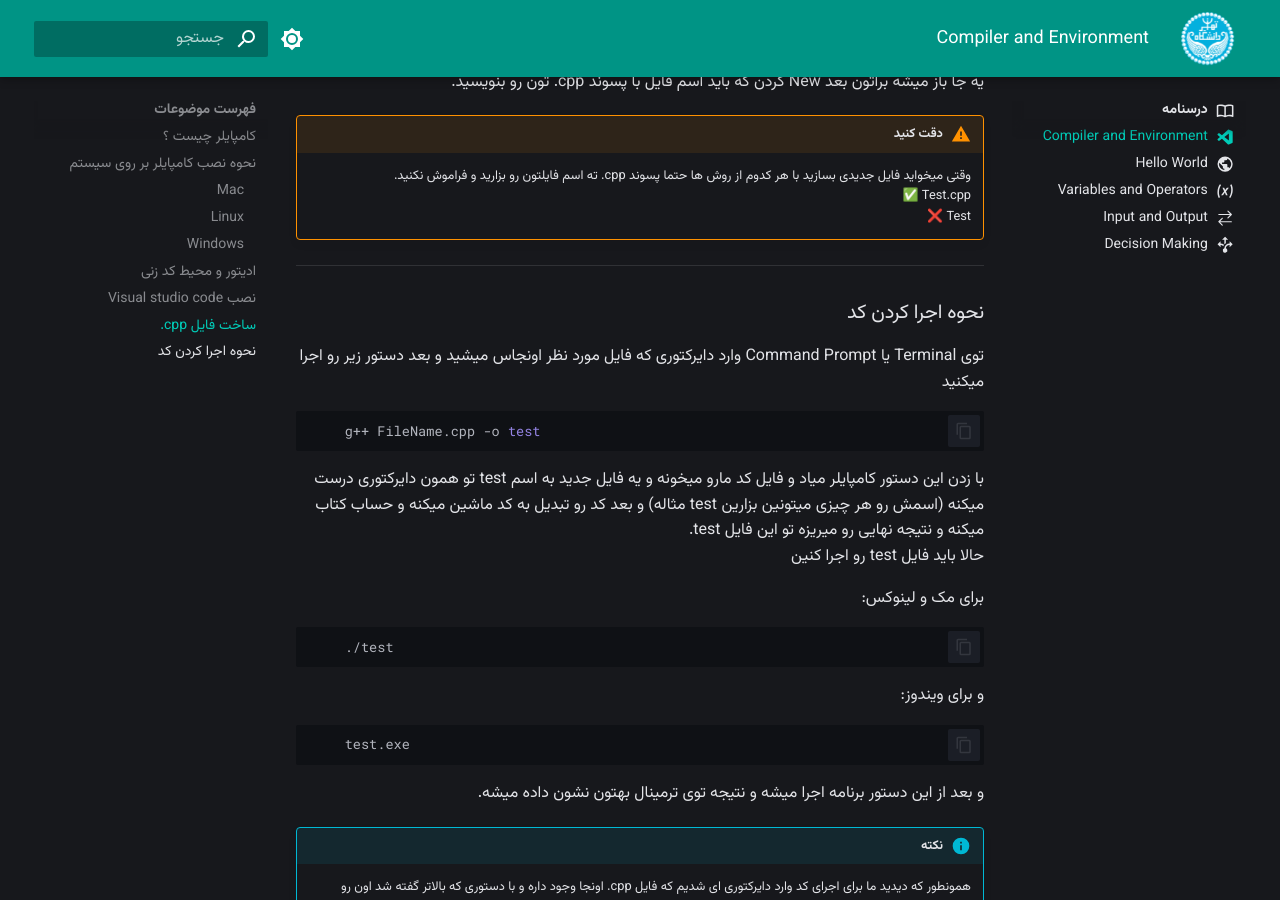
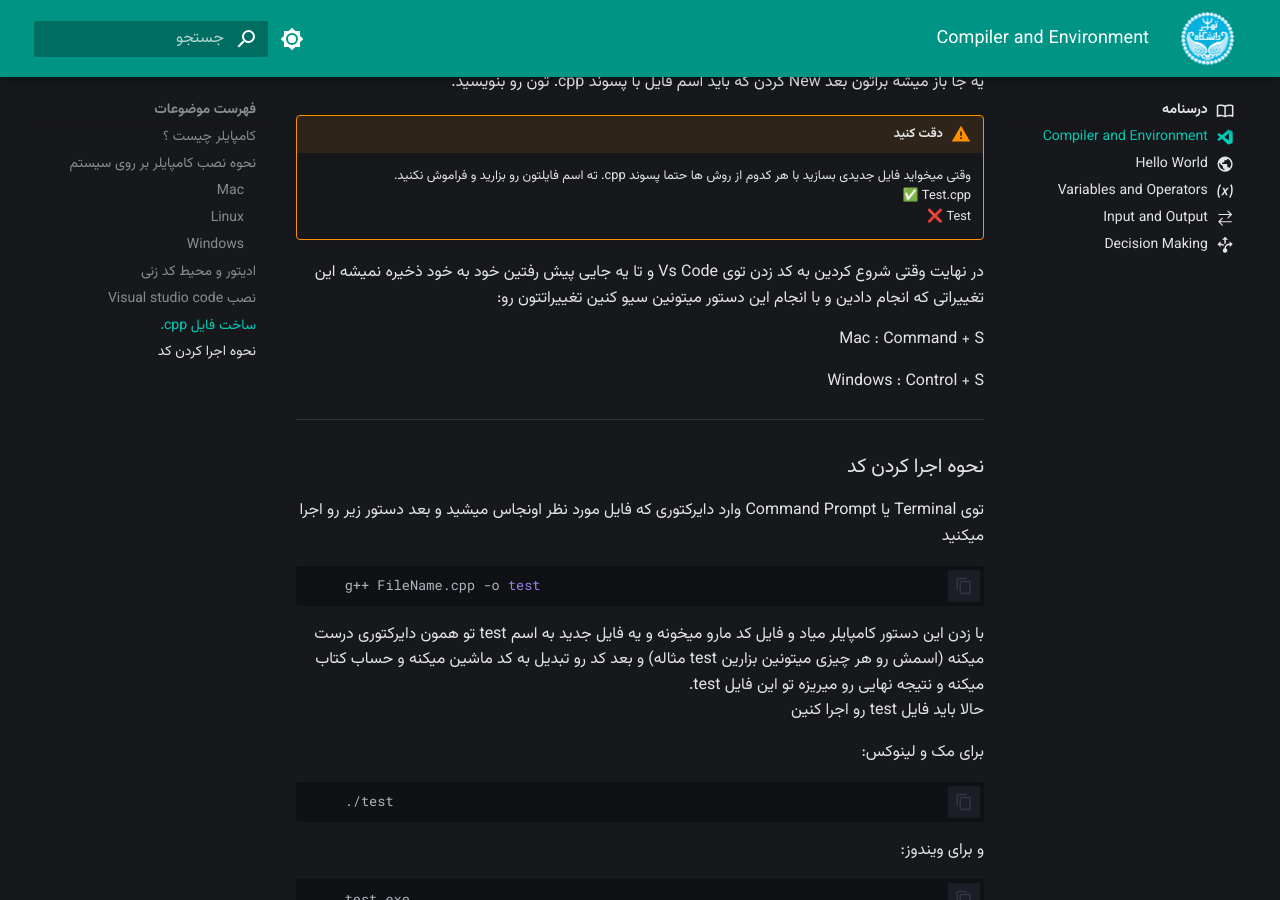
Before and after one commit to UTengsci/bp, an MkDocs documentation site: the page built from docs/content/compilerAndEnv.md, in a window 1280 px wide and 900 px high, scrolled down 5464 px. Built offline with MkDocs 1.6.1 and Material for MkDocs 9.7.7, drawn with Linux system fonts in a browser that asks for light colours; emoji names are drawn with the system emoji font.

Commit message:
Adding 'how to save' to Compiler part

```diff
--- a/docs/content/compilerAndEnv.md
+++ b/docs/content/compilerAndEnv.md
@@ -186,6 +186,12 @@ icon: material/microsoft-visual-studio-code
     <br>
     Test ❌
 
+در نهایت وقتی شروع کردین به کد زدن توی Vs Code و تا یه جایی پیش رفتین خود به خود ذخیره نمیشه این تغییراتی که انجام دادین و با انجام این دستور میتونین سیو کنین تغییراتتون رو:
+
+Mac : Command + S
+
+Windows : Control + S
+
 ---
 
 ### نحوه اجرا کردن کد
```
